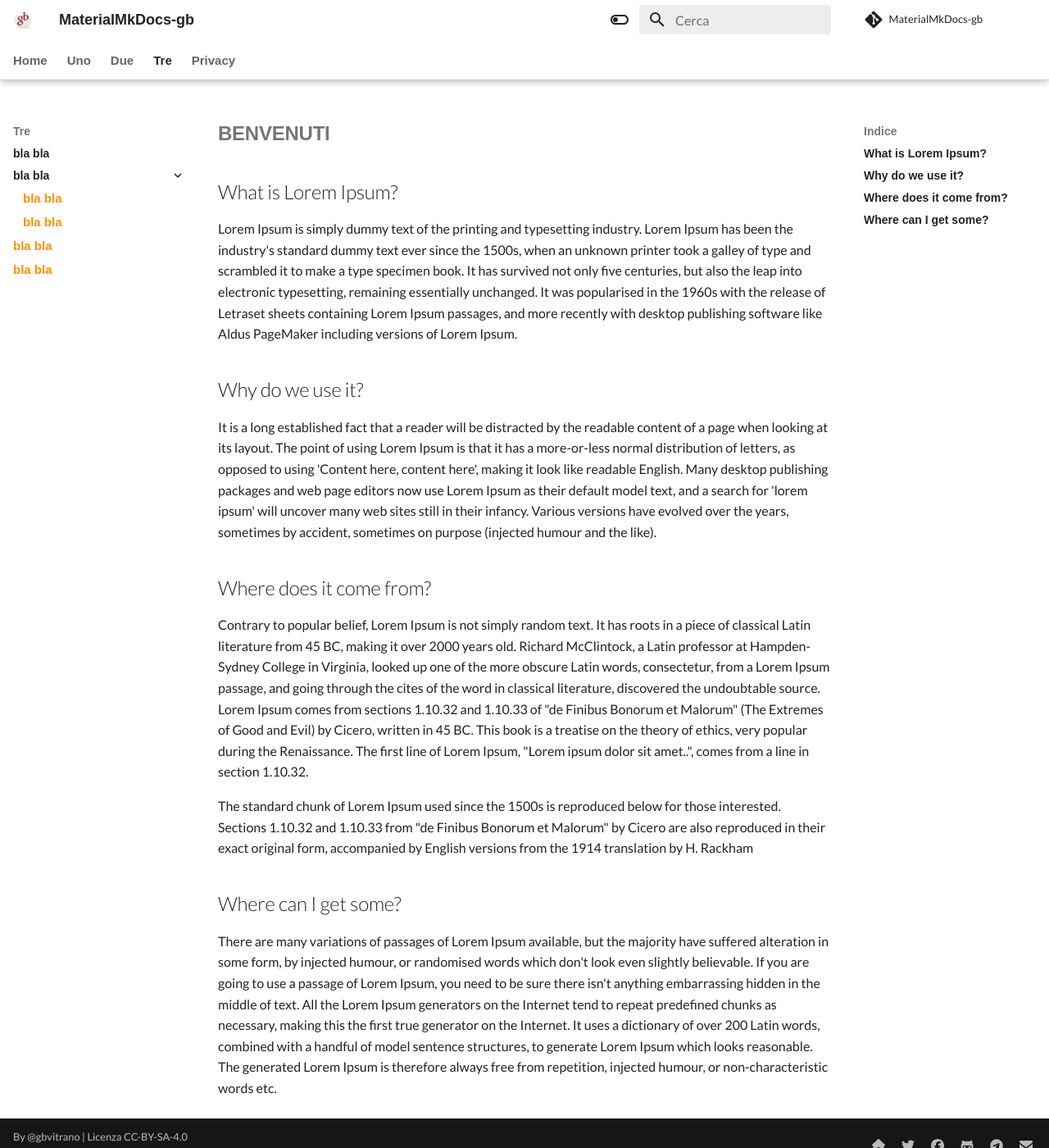
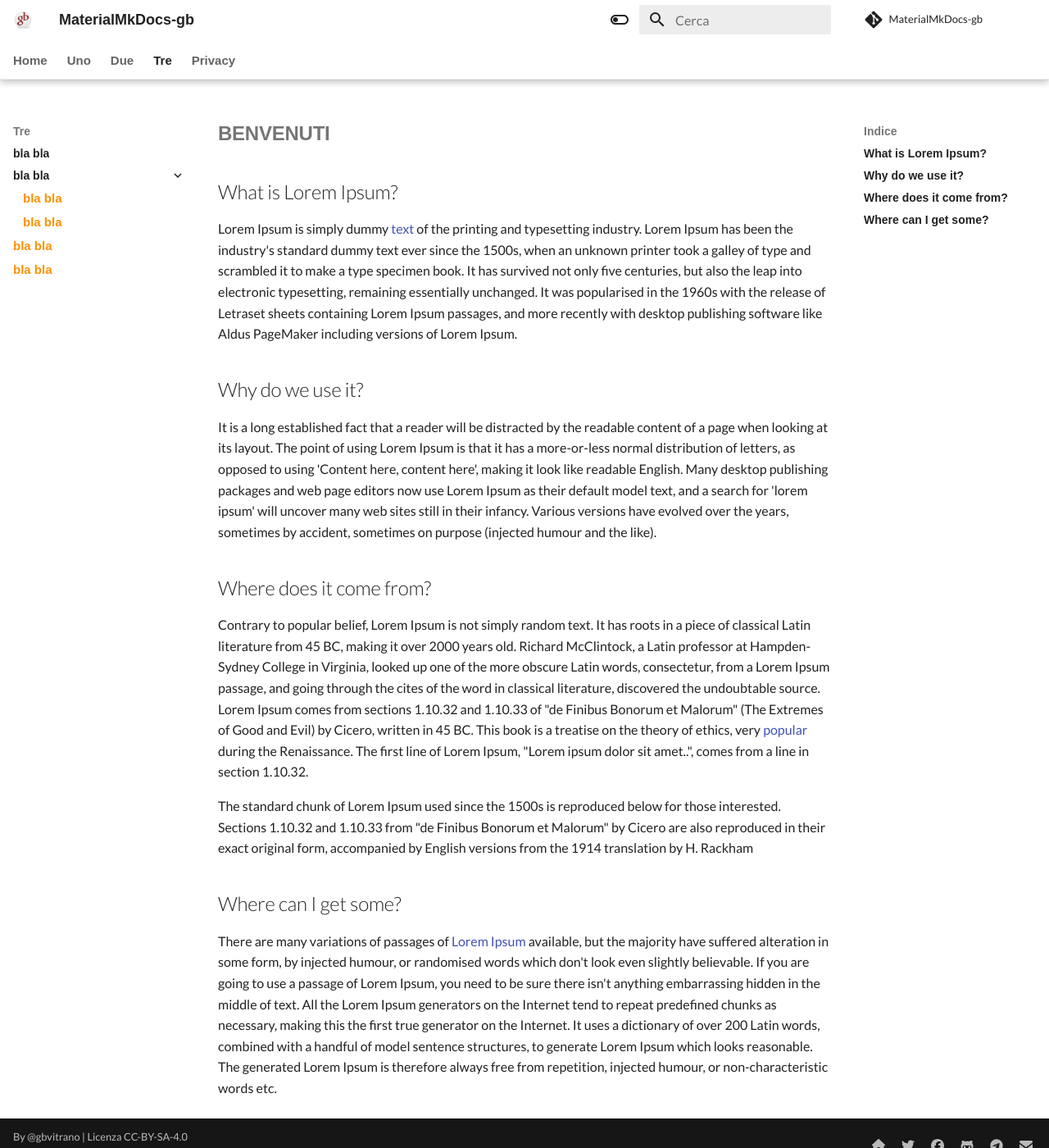
Before and after one commit to gbvitrano/MaterialMkDocs-gb, an MkDocs documentation site: the page built from docs/bla.md, in a window 1280 px wide and 1400 px high. Shown: the whole window at 82% size. Built offline with MkDocs 1.6.1 and Material for MkDocs 9.7.7, drawn with Linux system fonts in a browser that asks for light colours; nearby versions of some CDN libraries; some web fonts are replaced; library files that are not in the unit come from our copies; comment, search, counter and statistics services are not loaded.

Commit message:
Update bla.md

```diff
--- a/docs/bla.md
+++ b/docs/bla.md
@@ -7,16 +7,16 @@
 # BENVENUTI
 
 ## What is Lorem Ipsum?
-Lorem Ipsum is simply dummy text of the printing and typesetting industry. Lorem Ipsum has been the industry's standard dummy text ever since the 1500s, when an unknown printer took a galley of type and scrambled it to make a type specimen book. It has survived not only five centuries, but also the leap into electronic typesetting, remaining essentially unchanged. It was popularised in the 1960s with the release of Letraset sheets containing Lorem Ipsum passages, and more recently with desktop publishing software like Aldus PageMaker including versions of Lorem Ipsum.
+Lorem Ipsum is simply dummy [text](#) of the printing and typesetting industry. Lorem Ipsum has been the industry's standard dummy text ever since the 1500s, when an unknown printer took a galley of type and scrambled it to make a type specimen book. It has survived not only five centuries, but also the leap into electronic typesetting, remaining essentially unchanged. It was popularised in the 1960s with the release of Letraset sheets containing Lorem Ipsum passages, and more recently with desktop publishing software like Aldus PageMaker including versions of Lorem Ipsum.
 
 ## Why do we use it?
 It is a long established fact that a reader will be distracted by the readable content of a page when looking at its layout. The point of using Lorem Ipsum is that it has a more-or-less normal distribution of letters, as opposed to using 'Content here, content here', making it look like readable English. Many desktop publishing packages and web page editors now use Lorem Ipsum as their default model text, and a search for 'lorem ipsum' will uncover many web sites still in their infancy. Various versions have evolved over the years, sometimes by accident, sometimes on purpose (injected humour and the like).
 
 
 ## Where does it come from?
-Contrary to popular belief, Lorem Ipsum is not simply random text. It has roots in a piece of classical Latin literature from 45 BC, making it over 2000 years old. Richard McClintock, a Latin professor at Hampden-Sydney College in Virginia, looked up one of the more obscure Latin words, consectetur, from a Lorem Ipsum passage, and going through the cites of the word in classical literature, discovered the undoubtable source. Lorem Ipsum comes from sections 1.10.32 and 1.10.33 of "de Finibus Bonorum et Malorum" (The Extremes of Good and Evil) by Cicero, written in 45 BC. This book is a treatise on the theory of ethics, very popular during the Renaissance. The first line of Lorem Ipsum, "Lorem ipsum dolor sit amet..", comes from a line in section 1.10.32.
+Contrary to popular belief, Lorem Ipsum is not simply random text. It has roots in a piece of classical Latin literature from 45 BC, making it over 2000 years old. Richard McClintock, a Latin professor at Hampden-Sydney College in Virginia, looked up one of the more obscure Latin words, consectetur, from a Lorem Ipsum passage, and going through the cites of the word in classical literature, discovered the undoubtable source. Lorem Ipsum comes from sections 1.10.32 and 1.10.33 of "de Finibus Bonorum et Malorum" (The Extremes of Good and Evil) by Cicero, written in 45 BC. This book is a treatise on the theory of ethics, very [popular](#) during the Renaissance. The first line of Lorem Ipsum, "Lorem ipsum dolor sit amet..", comes from a line in section 1.10.32.
 
 The standard chunk of Lorem Ipsum used since the 1500s is reproduced below for those interested. Sections 1.10.32 and 1.10.33 from "de Finibus Bonorum et Malorum" by Cicero are also reproduced in their exact original form, accompanied by English versions from the 1914 translation by H. Rackham
 
 ## Where can I get some?
-There are many variations of passages of Lorem Ipsum available, but the majority have suffered alteration in some form, by injected humour, or randomised words which don't look even slightly believable. If you are going to use a passage of Lorem Ipsum, you need to be sure there isn't anything embarrassing hidden in the middle of text. All the Lorem Ipsum generators on the Internet tend to repeat predefined chunks as necessary, making this the first true generator on the Internet. It uses a dictionary of over 200 Latin words, combined with a handful of model sentence structures, to generate Lorem Ipsum which looks reasonable. The generated Lorem Ipsum is therefore always free from repetition, injected humour, or non-characteristic words etc.
+There are many variations of passages of [Lorem Ipsum](#) available, but the majority have suffered alteration in some form, by injected humour, or randomised words which don't look even slightly believable. If you are going to use a passage of Lorem Ipsum, you need to be sure there isn't anything embarrassing hidden in the middle of text. All the Lorem Ipsum generators on the Internet tend to repeat predefined chunks as necessary, making this the first true generator on the Internet. It uses a dictionary of over 200 Latin words, combined with a handful of model sentence structures, to generate Lorem Ipsum which looks reasonable. The generated Lorem Ipsum is therefore always free from repetition, injected humour, or non-characteristic words etc.
```
